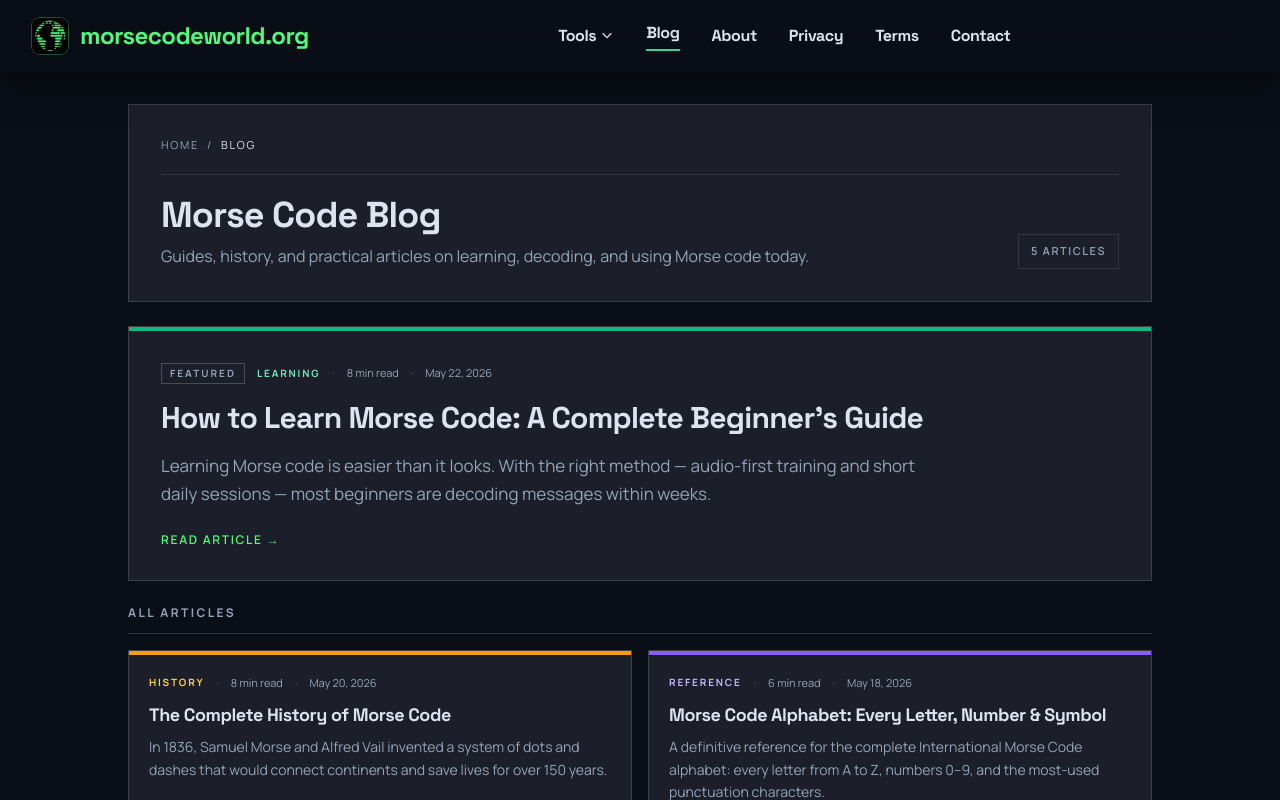
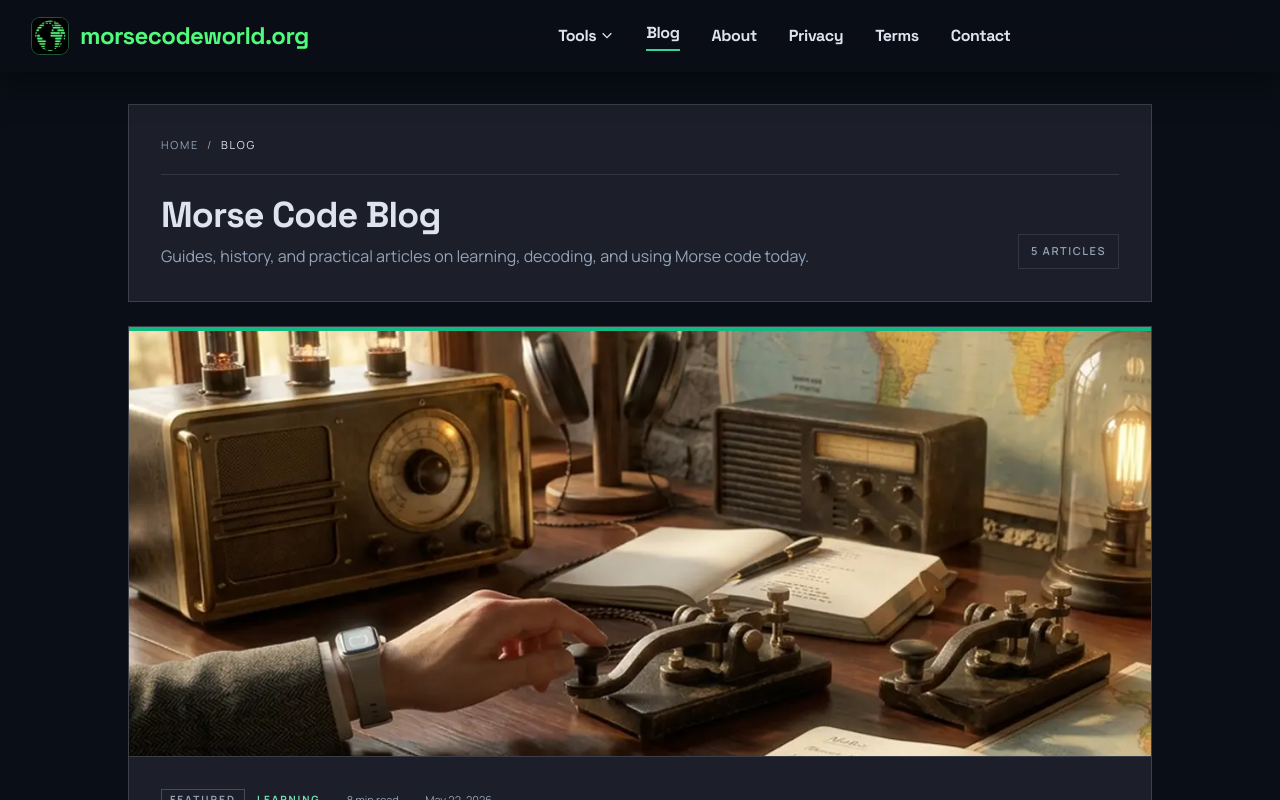
Before and after one commit to sandaru3n/Morse-Code-World, a Next.js app: page /blog in a window 1280 px wide. Shown: the top 800 px of the page. Built offline with nearby package versions, Linux system fonts and the light colour scheme; no server answers.

Commit message:
added images for blog

```diff
--- a/app/blog/[slug]/page.tsx
+++ b/app/blog/[slug]/page.tsx
@@ -3,6 +3,7 @@ import { notFound } from "next/navigation";
 import Link from "next/link";
 import { BlogShare } from "@/components/blog/BlogShare";
 import { BlogAuthor } from "@/components/blog/BlogAuthor";
+import { BlogPostCoverImage } from "@/components/blog/BlogPostCoverImage";
 import { SiteTopBar } from "@/components/SiteTopBar";
 import { SITE_AUTHOR } from "@/lib/author";
 import { getPostBySlug, getAllSlugs } from "@/lib/blog";
@@ -24,6 +25,10 @@ export async function generateMetadata({ params }: Props): Promise<Metadata> {
 
   const url = absoluteUrl(`/blog/${post.slug}`);
   const keywords = post.tags.slice(0, MAX_META_KEYWORDS);
+  const ogImage = post.coverImage ?? OG_IMAGE;
+  const ogImageWidth = post.coverImage ? 1200 : 512;
+  const ogImageHeight = post.coverImage ? 630 : 512;
+  const ogImageAlt = post.coverImageAlt ?? post.title;
 
   return {
     alternates: { canonical: `/blog/${post.slug}` },
@@ -40,10 +45,10 @@ export async function generateMetadata({ params }: Props): Promise<Metadata> {
       siteName: SITE_NAME,
       images: [
         {
-          url: OG_IMAGE,
-          width: 512,
-          height: 512,
-          alt: post.title
+          url: ogImage,
+          width: ogImageWidth,
+          height: ogImageHeight,
+          alt: ogImageAlt
         }
       ],
       tags: keywords
@@ -52,7 +57,7 @@ export async function generateMetadata({ params }: Props): Promise<Metadata> {
       card: "summary",
       title: post.title,
       description: post.description,
-      images: [OG_IMAGE]
+      images: [ogImage]
     },
     other: { "Content-Language": "en" }
   };
@@ -88,6 +93,9 @@ export default async function BlogPostPage({ params }: Props) {
     datePublished: post.date,
     url: absoluteUrl(`/blog/${post.slug}`),
     keywords: post.tags.join(", "),
+    ...(post.coverImage
+      ? { image: absoluteUrl(post.coverImage) }
+      : {}),
     publisher: { "@id": `${absoluteUrl("/")}#organization` },
     author: {
       "@type": "Person",
@@ -145,14 +153,23 @@ export default async function BlogPostPage({ params }: Props) {
             </nav>
 
             {/* Post header */}
-            <header className="mb-8">
-              {/* Cover graphic */}
-              <div className={`mb-6 flex h-36 items-center justify-center rounded-2xl bg-gradient-to-br ${post.coverGradient} sm:h-44`}>
-                <span className="text-7xl drop-shadow-md" role="img" aria-label={post.title}>
-                  {post.coverEmoji}
-                </span>
-              </div>
+            <header className="mb-8 border border-slate-300 bg-white dark:border-white/15 dark:bg-surface-container">
+              {post.coverImage ? (
+                <BlogPostCoverImage
+                  src={post.coverImage}
+                  alt={post.coverImageAlt ?? post.title}
+                  priority
+                  variant="article"
+                />
+              ) : (
+                <div className={`flex h-36 items-center justify-center bg-gradient-to-br ${post.coverGradient} sm:h-44`}>
+                  <span className="text-7xl drop-shadow-md" role="img" aria-label={post.title}>
+                    {post.coverEmoji}
+                  </span>
+                </div>
+              )}
 
+              <div className="p-5 sm:p-6">
               {/* Category + reading time */}
               <div className="mb-3 flex flex-wrap items-center gap-2">
                 <span
@@ -189,6 +206,7 @@ export default async function BlogPostPage({ params }: Props) {
                   </span>
                 ))}
               </div>
+              </div>
             </header>
 
             {/* Article body */}
--- a/components/blog/BlogPostCard.tsx
+++ b/components/blog/BlogPostCard.tsx
@@ -1,4 +1,5 @@
 import Link from "next/link";
+import { BlogPostCoverImage } from "@/components/blog/BlogPostCoverImage";
 import type { BlogPostMeta } from "@/lib/blog/types";
 
 const CATEGORY_STYLE: Record<string, { bar: string; label: string }> = {
@@ -55,9 +56,19 @@ export function BlogPostCard({ post, variant = "default" }: BlogPostCardProps) {
       <Link
         href={`/blog/${post.slug}`}
         className={`group block transition-colors hover:bg-slate-50 dark:hover:bg-surface-container-high ${
-          isFeatured ? "p-6 sm:p-8" : "flex h-full flex-col p-5"
+          isFeatured ? "" : "flex h-full flex-col"
         }`}
       >
+        {post.coverImage ? (
+          <BlogPostCoverImage
+            src={post.coverImage}
+            alt={post.coverImageAlt ?? post.title}
+            priority={isFeatured}
+            variant={isFeatured ? "featured" : "card"}
+          />
+        ) : null}
+
+        <div className={isFeatured ? "p-6 sm:p-8" : "flex flex-1 flex-col p-5"}>
         <div className={`flex flex-wrap items-center gap-x-3 gap-y-1 ${isFeatured ? "mb-4" : "mb-3"}`}>
           {isFeatured ? (
             <span className="border border-slate-300 px-2 py-0.5 font-label text-[10px] font-bold uppercase tracking-[0.2em] text-slate-600 dark:border-white/20 dark:text-slate-400">
@@ -119,6 +130,7 @@ export function BlogPostCard({ post, variant = "default" }: BlogPostCardProps) {
         >
           Read article →
         </p>
+        </div>
       </Link>
     </article>
   );
--- /dev/null
+++ b/components/blog/BlogPostCoverImage.tsx
@@ -0,0 +1,41 @@
+import Image from "next/image";
+
+type BlogPostCoverImageProps = {
+  src: string;
+  alt: string;
+  priority?: boolean;
+  variant?: "card" | "featured" | "article";
+};
+
+const VARIANT_CLASS: Record<NonNullable<BlogPostCoverImageProps["variant"]>, string> = {
+  card: "aspect-[16/10] w-full object-cover",
+  featured: "aspect-[21/9] w-full object-cover sm:aspect-[2.4/1]",
+  article: "aspect-[21/9] w-full object-cover sm:aspect-[2.2/1]"
+};
+
+export function BlogPostCoverImage({
+  src,
+  alt,
+  priority = false,
+  variant = "card"
+}: BlogPostCoverImageProps) {
+  return (
+    <div className="border-b border-slate-300 bg-slate-100 dark:border-white/15 dark:bg-surface-container-low">
+      <Image
+        src={src}
+        alt={alt}
+        width={1200}
+        height={630}
+        priority={priority}
+        className={VARIANT_CLASS[variant]}
+        sizes={
+          variant === "article"
+            ? "(max-width: 768px) 100vw, 768px"
+            : variant === "featured"
+              ? "(max-width: 1024px) 100vw, 1024px"
+              : "(max-width: 640px) 100vw, 50vw"
+        }
+      />
+    </div>
+  );
+}
--- a/lib/blog/posts/how-to-learn-morse-code.tsx
+++ b/lib/blog/posts/how-to-learn-morse-code.tsx
@@ -18,6 +18,8 @@ export const post: BlogPost = {
   tags: ["learn morse code", "beginner guide", "morse code practice"],
   coverEmoji: "🎓",
   coverGradient: "from-emerald-500 to-teal-600",
+  coverImage: "/blogimages/how-to-learn-morse-code.webp",
+  coverImageAlt: "Beginner learning Morse code with headphones, radio equipment, and practice notes",
 
   Content: function LearnContent() {
     return (
--- a/lib/blog/types.ts
+++ b/lib/blog/types.ts
@@ -10,6 +10,9 @@ export type BlogPostMeta = {
   coverEmoji: string;
   /** Tailwind gradient class string e.g. "from-emerald-500 to-teal-600" */
   coverGradient: string;
+  /** Optional cover image under /public, e.g. /blogimages/slug.webp */
+  coverImage?: string;
+  coverImageAlt?: string;
 };
 
 export type BlogPost = BlogPostMeta & {
```
Also changed, not shown: public/blogimages/how-to-learn-morse-code.webp (added), 1 other file (tests, documents, lock files or other folders).
